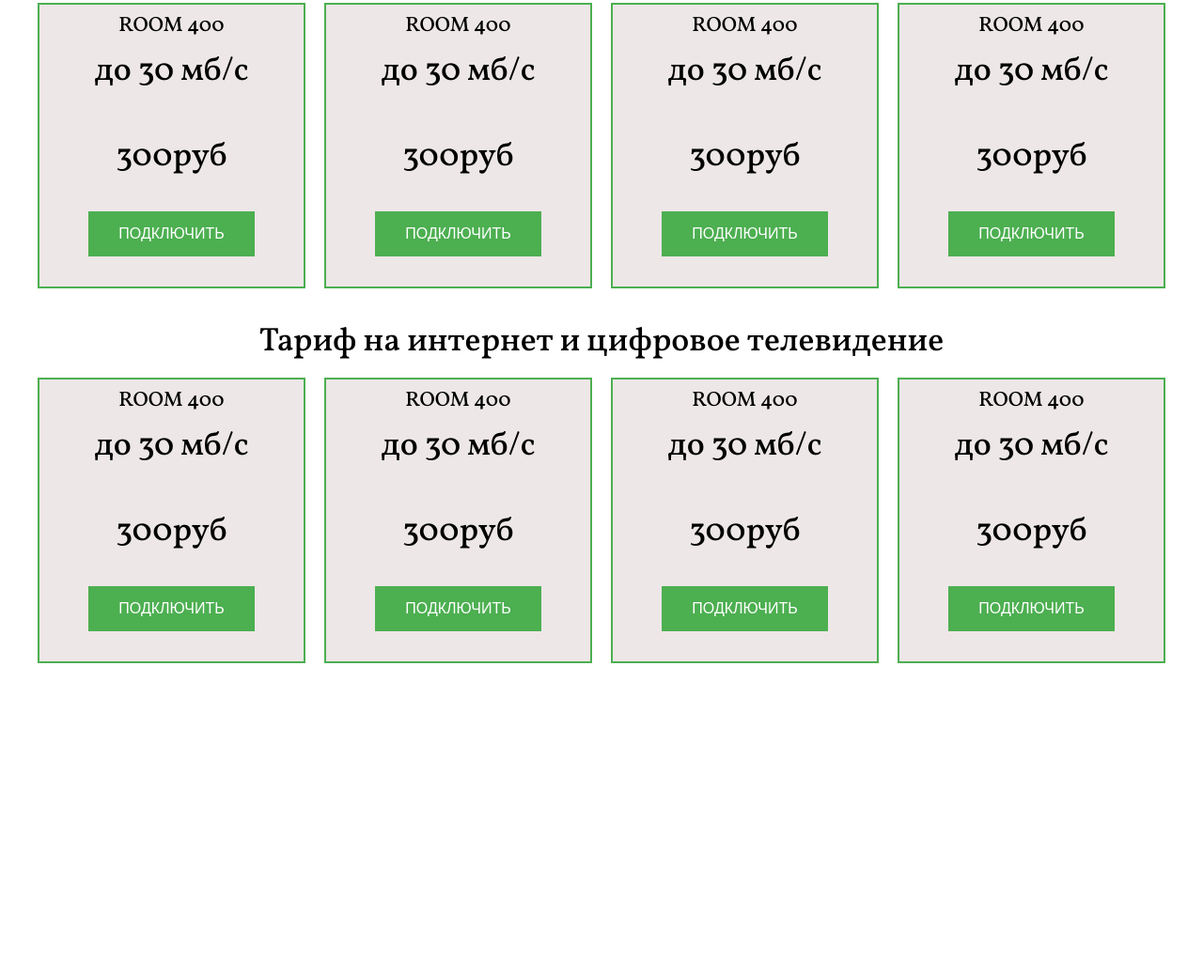
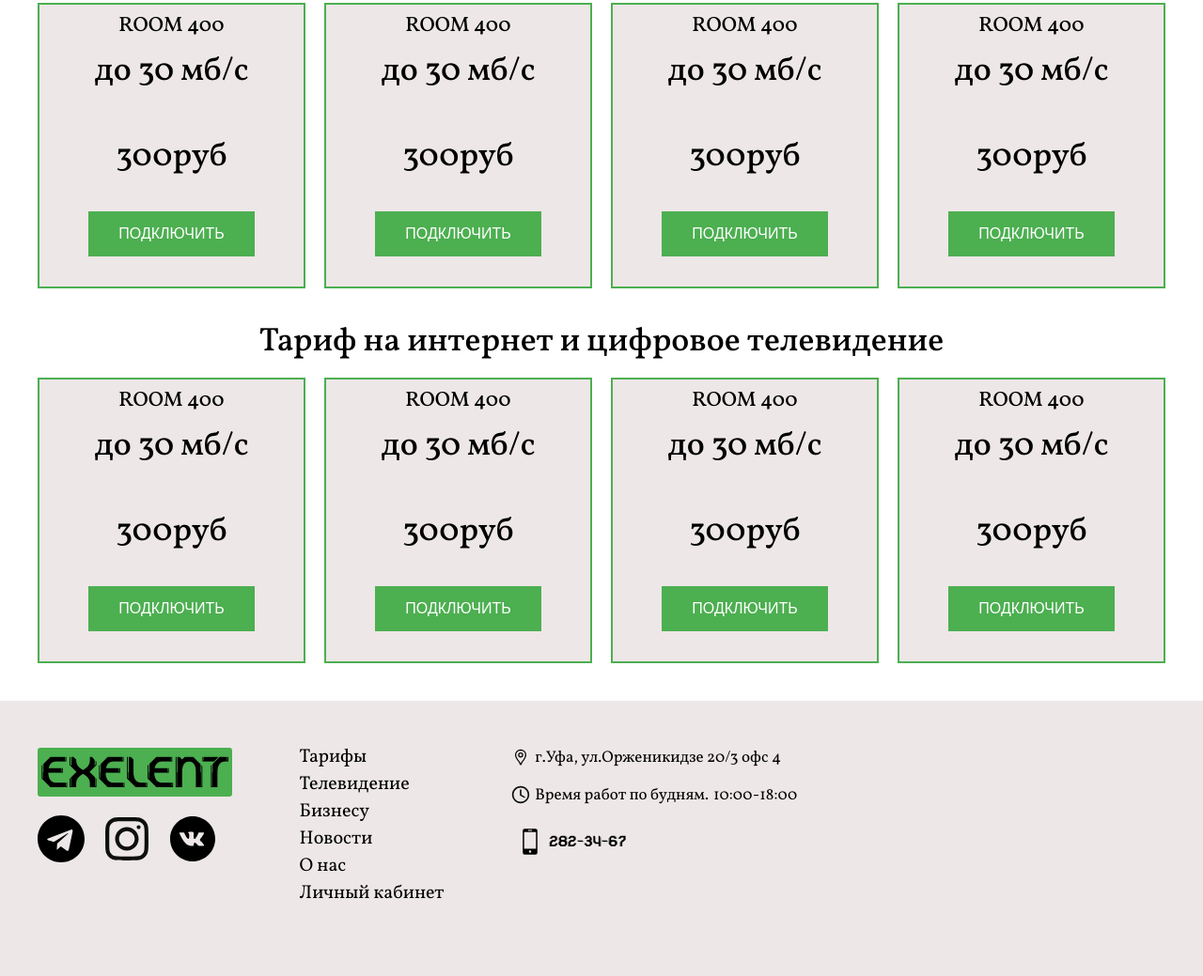
Before and after one commit to NIkolayBaiguzin/exelent, a plain HTML site: page index.html in a window 1280 px wide. Shown: the part 1022-2061 px from the top of the page at 94% size. Before the commit the page ends 1768 px from the top, so only its background shows below. Drawn offline with Linux system fonts and the light colour scheme.

Commit message:
добавил footer

```diff
--- a/css/style.css
+++ b/css/style.css
@@ -143,6 +143,7 @@ a {
   display: flex;
   gap: 20px;
   margin-bottom: 40px;
+  margin-bottom: 40px;
 }
 .tarif-blokc {
   background-color: #ede7e7;
@@ -185,3 +186,57 @@ a {
 .tarif-button {
   text-align: center;
 }
+footer {
+  background-color: #ede7e7;
+}
+.logos {
+  display: flex;
+  flex-direction: column;
+  gap: 20px;
+}
+.logos_massege {
+  display: flex;
+  gap: 20px;
+}
+.footer__wraper {
+  display: flex;
+  justify-content: space-between;
+  padding-top: 50px;
+}
+.footer_logo_massege {
+  width: 50px;
+}
+.nav-footer-link {
+  font-weight: 300;
+  font-family: "Vollkorn";
+  font-size: 20px;
+}
+.nav-footer-list {
+  display: flex;
+  gap: 9px;
+  flex-direction: column;
+  padding-bottom: 20px;
+}
+.footer-contacts {
+  display: flex;
+  flex-direction: column;
+  gap: 20px;
+}
+.adress {
+  display: flex;
+  align-items: center;
+  gap: 5px;
+}
+.time {
+  display: flex;
+  align-items: center;
+  gap: 5px;
+}
+.footer-contacts_logos {
+  width: 20px;
+}
+.footer-contacts-text {
+  font-weight: 300;
+  font-family: "Vollkorn";
+  font-size: 17px;
+}
--- a/index.html
+++ b/index.html
@@ -186,5 +186,64 @@
         </div>
       </section>
     </div>
+    <footer class="footer">
+      <div class="container">
+        <div class="footer__wraper">
+          <div class="logos">
+            <a href="index.html">
+              <p class="logo">EXELENT</p>
+            </a>
+            <div class="logos_massege">
+              <a href="">
+                <img class="footer_logo_massege" src="/img/tg.svg" alt="" />
+              </a>
+              <a href="">
+                <img class="footer_logo_massege" src="/img/ins.svg" alt="" />
+              </a>
+              <a href="">
+                <img class="footer_logo_massege" src="/img/vk.svg" alt="" />
+              </a>
+            </div>
+          </div>
+          <div class="nav-footer">
+            <ul class="nav-footer-list">
+              <li><a class="nav-footer-link" href="">Тарифы</a></li>
+              <li><a class="nav-footer-link" href="">Телевидение</a></li>
+              <li><a class="nav-footer-link" href="">Бизнесу</a></li>
+              <li><a class="nav-footer-link" href="">Новости</a></li>
+              <li><a class="nav-footer-link" href="">О нас</a></li>
+              <li><a class="nav-footer-link" href="">Личный кабинет</a></li>
+            </ul>
+          </div>
+          <div class="footer-contacts">
+            <div class="adress">
+              <img class="footer-contacts_logos" src="./img/maps.svg" alt="" />
+              <p class="footer-contacts-text">
+                г.Уфа, ул.Орженикидзе 20/3 офс 4
+              </p>
+            </div>
+            <div class="time">
+              <img class="footer-contacts_logos" src="./img/time.svg" alt="" />
+              <p class="footer-contacts-text">Время работ по будням.</p>
+              <p class="footer-contacts-text">10:00-18:00</p>
+            </div>
+            <div class="header__tel">
+              <img
+                class="smartphone-logo"
+                src="/img/smartphone.svg"
+                alt="logo_tel" />
+              <a class="number-phone" href="tel:+282-34-67"> 282-34-67 </a>
+            </div>
+          </div>
+          <div class="maps">
+            <iframe
+              src="https://yandex.ru/map-widget/v1/?um=constructor%3Ab219d5b7a6873e9c191ceb6fa3dd3975e5227c61f27b460f18befd95b59b9601&amp;source=constructor"
+              width="320"
+              height="240"
+              frameborder="0"></iframe>
+          </div>
+        </div>
+      </div>
+    </footer>
   </body>
 </html>
```
Also changed, not shown: img/ins.svg (added), img/maps.svg (added), img/tg.svg (added), img/time.svg (added), img/vk.svg (added).
